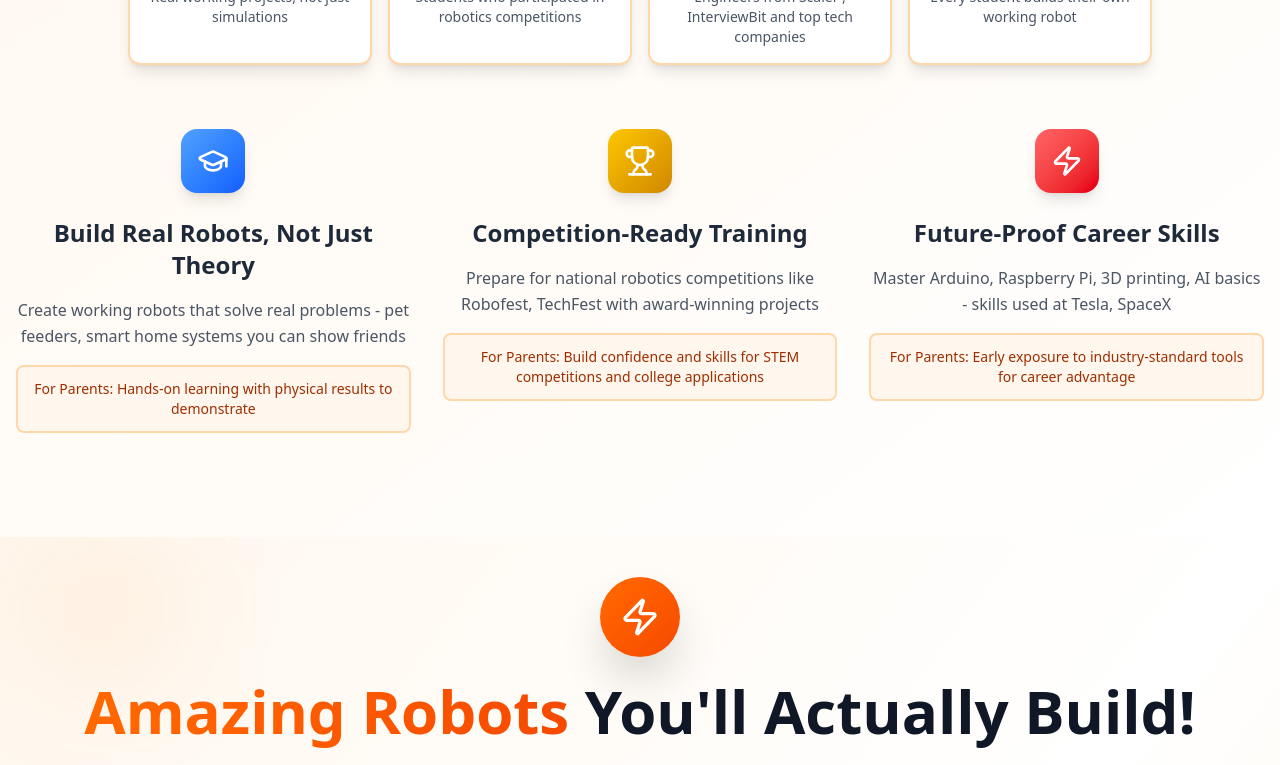
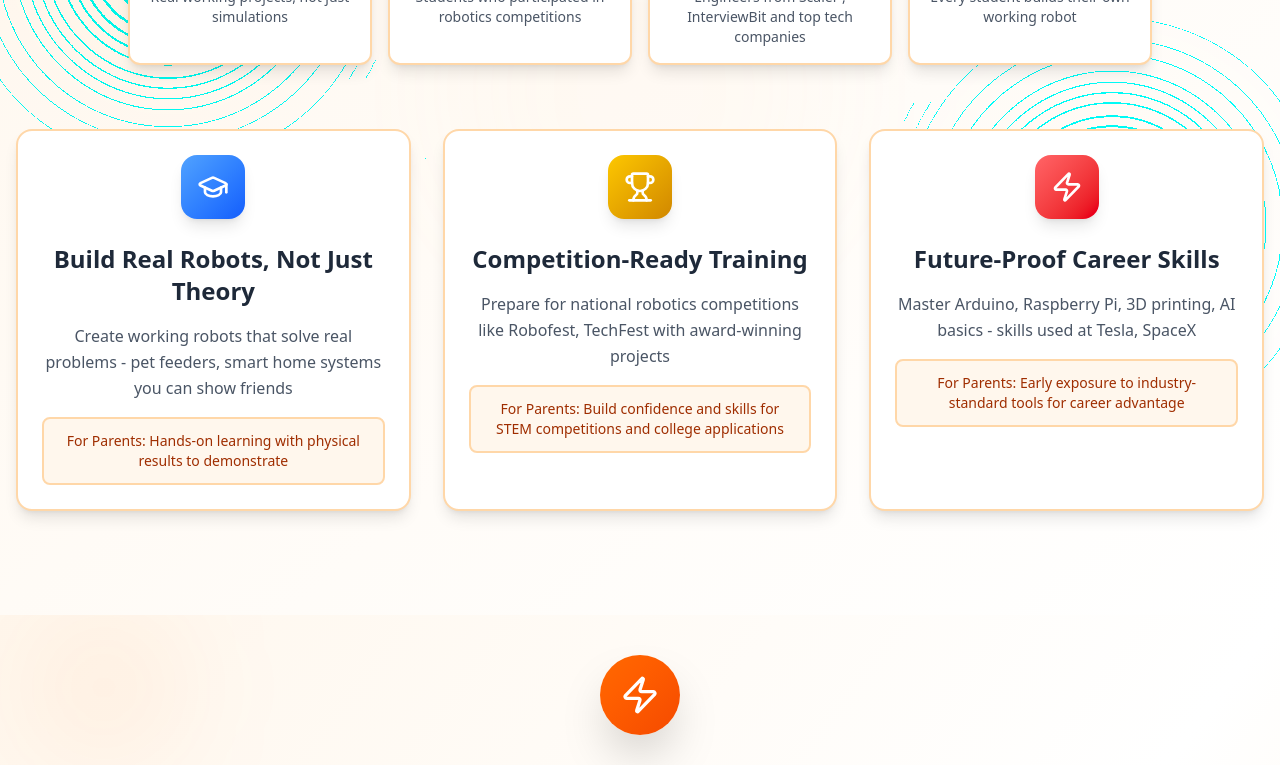
Before and after one commit to Vinay290704/Bricks_Education_Lite, a React (Vite) app: page / in a window 1280 px wide. Shown: the part 1500-2265 px from the top of the page. Built offline with nearby package versions, Linux system fonts and the light colour scheme; no server answers.

Commit message:
final commit

```diff
--- a/src/components/Bootcamp/FomoSection.jsx
+++ b/src/components/Bootcamp/FomoSection.jsx
@@ -58,18 +58,12 @@ const FomoSection = () => {
   ];
 
   return (
-    <section className="overflow-hidden py-10 bg-gradient-to-br from-orange-50 to-white">
+    <section className="relative overflow-hidden py-10 bg-gradient-to-br from-orange-50 to-white">
       <div className="absolute inset-0 opacity-30">
         <div className="absolute top-1/4 left-10 w-64 h-64 bg-orange-400/20 rounded-full blur-3xl" />
         <div className="absolute bottom-1/4 right-10 w-64 h-64 bg-orange-300/20 rounded-full blur-3xl" />
         <div className="absolute top-1/2 left-1/2 transform -translate-x-1/2 -translate-y-1/2 w-96 h-96 bg-orange-200/15 rounded-full blur-3xl" />
       </div>
-
-      <div className="floating-lines top-20" />
-      <div
-        className="floating-lines bottom-20"
-        style={{ animationDelay: "2s" }}
-      />
 
       <div className="container mx-auto px-4 relative z-10">
         <div className="text-center mb-16">
@@ -109,10 +103,14 @@ const FomoSection = () => {
           {trustPoints.map((point, index) => (
             <div
               key={point.title}
-              className="animated-border hover-lift glow-card"
-              style={{ animationDelay: point.delay }}
+              className="group relative bg-white rounded-2xl border-2 border-orange-200 shadow-lg hover:shadow-2xl hover:-translate-y-2 transition-all duration-300 overflow-hidden"
             >
-              <div className="orange-content text-center">
+              {/* Animated border gradient effect */}
+              <div className="absolute inset-0 bg-gradient-to-r from-orange-400 via-orange-500 to-orange-600 rounded-2xl opacity-0 group-hover:opacity-100 transition-opacity duration-300"></div>
+              <div className="absolute inset-[2px] bg-white rounded-2xl"></div>
+
+              {/* Content */}
+              <div className="relative z-10 p-6 text-center">
                 <div
                   className={`w-16 h-16 mx-auto mb-6 rounded-2xl bg-gradient-to-br ${point.gradient} flex items-center justify-center transform hover:rotate-12 transition-transform duration-300 shadow-lg`}
                 >
```
